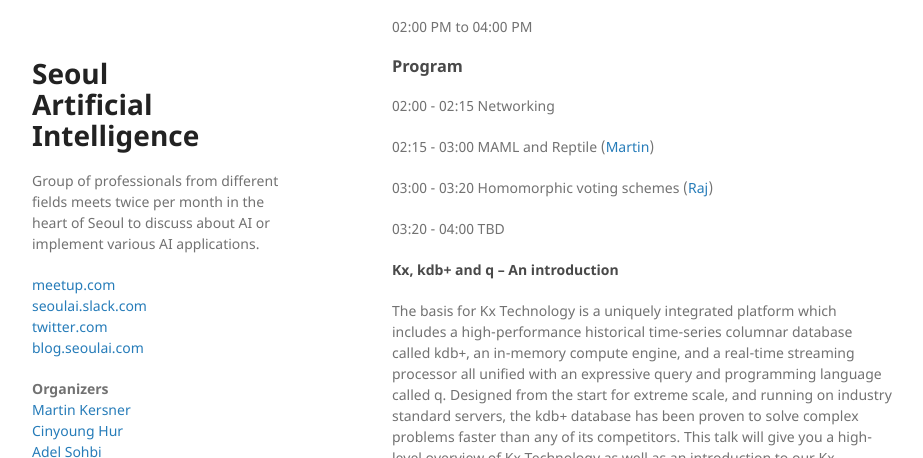
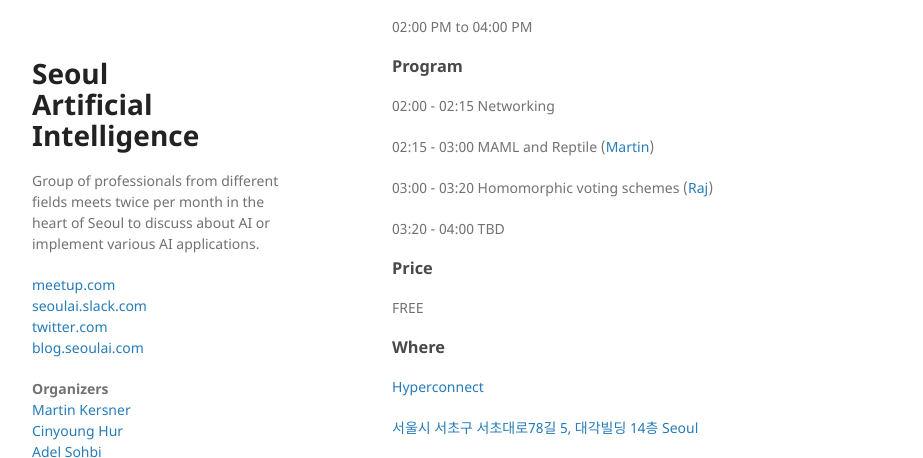
Before and after one commit to martinkersner/seoul-artificial-intelligence-meetup, a Jekyll site: the page built from docs/index.md, in a window 1280 px wide and 1400 px high, scrolled down 226 px. Shown: the top 458 px of the window, without its empty margins (178-1101 px from the left). Built offline with Jekyll 4.4.1, drawn with Linux system fonts in a browser that asks for light colours; some of the changed text lies outside the part shown; grey boxes are pictures that could not be loaded.

Commit message:
minor fix

```diff
--- a/docs/index.md
+++ b/docs/index.md
@@ -26,13 +26,13 @@
 03:20 - 04:00 TBD
 
 
-#### Kx, kdb+ and q – An introduction
-The basis for Kx Technology is a uniquely integrated platform which includes a high-performance historical time-series columnar database called kdb+, an in-memory compute engine, and a real-time streaming processor all unified with an expressive query and programming language called q. Designed from the start for extreme scale, and running on industry standard servers, the kdb+ database has been proven to solve complex problems faster than any of its competitors. This talk will give you a high-level overview of Kx Technology as well as an introduction to our Kx Technology Fund - a global investment initiative that focuses on Big Data start-ups.
+<!--#### Kx, kdb+ and q – An introduction-->
+<!--The basis for Kx Technology is a uniquely integrated platform which includes a high-performance historical time-series columnar database called kdb+, an in-memory compute engine, and a real-time streaming processor all unified with an expressive query and programming language called q. Designed from the start for extreme scale, and running on industry standard servers, the kdb+ database has been proven to solve complex problems faster than any of its competitors. This talk will give you a high-level overview of Kx Technology as well as an introduction to our Kx Technology Fund - a global investment initiative that focuses on Big Data start-ups.-->
 
-Kate Jory will be presenting from Kx, she is the Kx Business Development Director for South Korea and is based full-time in Seoul. Her academic background is in Physics and International Business and her professional experience is in Global Business Development predominantly in the software industry.
+<!--Kate Jory will be presenting from Kx, she is the Kx Business Development Director for South Korea and is based full-time in Seoul. Her academic background is in Physics and International Business and her professional experience is in Global Business Development predominantly in the software industry.-->
 
-#### Introduction to Topological Data Analysis
-Topological Data Analysis is an approach to data analysis based on computational topology. It benefits the importance of "shape" of data in the broad sense. Aleksei will introduce basic concepts and tools and will discuss current advancements in the field.
+<!--#### Introduction to Topological Data Analysis-->
+<!--Topological Data Analysis is an approach to data analysis based on computational topology. It benefits the importance of "shape" of data in the broad sense. Aleksei will introduce basic concepts and tools and will discuss current advancements in the field.-->
 
 <!--01:00 - 01:15 Introduction - What is the goal of Mini AI Hackathon?-->
 
```
Also changed, not shown: other parts of docs/index.md (+1 -1 lines).
